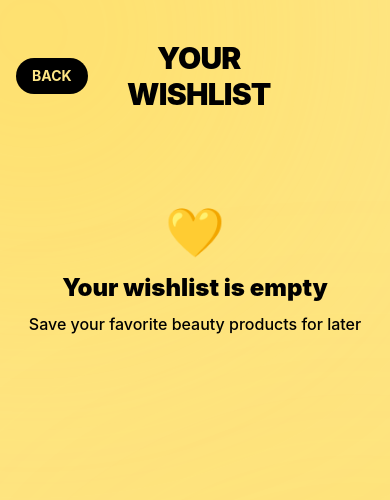
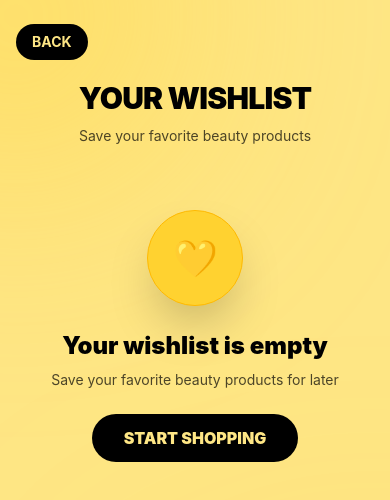
Before and after one commit to Elvis24-tech/Beautifier, a React (Vite) app: page /buyer/wishlist in a window 390 px wide. Shown: the top 500 px of the page. Built offline with nearby package versions, Linux system fonts and the light colour scheme.

Commit message:
Wishlist

```diff
--- a/src/pages/buyer/Wishlist.jsx
+++ b/src/pages/buyer/Wishlist.jsx
@@ -1,11 +1,13 @@
 import { useState } from "react";
 import { useShop } from "../../context/ShopContext";
-import { useNavigate } from "react-router-dom";
+import { useNavigate, Link } from "react-router-dom";
 
 function Wishlist() {
   const { wishlist, removeFromWishlist, addToCart } = useShop();
   const navigate = useNavigate();
+
   const [addedId, setAddedId] = useState(null);
+
   const handleAddToCart = (item) => {
     addToCart(item);
     setAddedId(item.id);
@@ -14,58 +16,74 @@ function Wishlist() {
   };
 
   return (
-    <div className="min-h-screen bg-amber-200 relative overflow-hidden px-4 md:px-12 py-10">
-      <div className="absolute -top-40 -left-40 w-96 h-96 bg-amber-300/60 blur-[160px] rounded-full"></div>
-      <div className="absolute -bottom-40 -right-40 w-96 h-96 bg-amber-400/40 blur-[180px] rounded-full"></div>
-      <div className="relative z-10 mb-10 flex items-center justify-between gap-4">
+    <div className="min-h-screen bg-amber-200 relative overflow-hidden px-4 sm:px-6 md:px-12 py-6 sm:py-10">
+      <div className="absolute -top-32 -left-32 sm:-top-40 sm:-left-40 w-72 h-72 sm:w-96 sm:h-96 bg-amber-300/60 blur-[130px] sm:blur-[160px] rounded-full"></div>
+      <div className="absolute -bottom-32 -right-32 sm:-bottom-40 sm:-right-40 w-72 h-72 sm:w-96 sm:h-96 bg-amber-400/40 blur-[150px] sm:blur-[180px] rounded-full"></div>
+      <div className="relative z-10 mb-8 sm:mb-10 flex flex-col sm:flex-row items-center justify-between gap-5">
+        <div className="w-full sm:w-auto flex justify-start">
           <button
             onClick={() => navigate(-1)}
             className="bg-black text-amber-200 px-4 py-2 rounded-full font-bold text-sm hover:scale-105 transition"
           >
             BACK
           </button>
-
-        <h1 className="text-3xl md:text-5xl font-black text-black uppercase tracking-tight text-center flex-1">
+        </div>
+        <div className="flex-1 text-center">
+          <h1 className="text-3xl sm:text-4xl md:text-5xl font-black text-black uppercase tracking-tight leading-tight">
             Your Wishlist
           </h1>
 
-        <div className="w-16 md:w-24" />
+          <p className="text-black/70 mt-2 text-sm sm:text-base">
+            Save your favorite beauty products
+          </p>
+        </div>
+        <div className="hidden sm:block w-20"></div>
       </div>
       {wishlist.length === 0 ? (
-        <div className="relative z-10 text-center mt-24">
-          <div className="text-5xl mb-4">💛</div>
-          <h2 className="text-2xl font-black text-black">
+        <div className="relative z-10 flex flex-col items-center justify-center text-center mt-16 sm:mt-24 px-4">
+          <div className="w-24 h-24 sm:w-28 sm:h-28 bg-amber-300 rounded-full flex items-center justify-center shadow-2xl text-4xl sm:text-5xl border border-amber-400">
+            💛
+          </div>
+
+          <h2 className="text-2xl sm:text-3xl font-black text-black mt-6">
             Your wishlist is empty
           </h2>
-          <p className="text-black mt-2 font-medium">
+
+          <p className="text-black/70 mt-2 text-sm sm:text-base max-w-md">
             Save your favorite beauty products for later
           </p>
 
+          <Link
+            to="/buyer/dashboard"
+            className="mt-6 bg-black text-amber-200 px-8 py-3 rounded-full font-black hover:scale-105 transition"
+          >
+            START SHOPPING
+          </Link>
         </div>
       ) : (
-        <div className="relative z-10 grid grid-cols-1 sm:grid-cols-2 lg:grid-cols-3 gap-6">
+        <div className="relative z-10 grid grid-cols-1 sm:grid-cols-2 xl:grid-cols-3 gap-5 sm:gap-6">
           {wishlist.map((item) => (
             <div
               key={item.id}
               className="bg-amber-300 border border-amber-400 rounded-3xl shadow-lg overflow-hidden hover:scale-[1.02] transition"
             >
-
               <img
                 src={item.image}
                 alt={item.name}
-                className="w-full h-40 object-cover"
+                className="w-full h-44 sm:h-48 object-cover"
               />
-              <div className="p-5">
-                <h2 className="font-black text-black uppercase truncate">
+              <div className="p-4 sm:p-5">
+                <h2 className="font-black text-black uppercase truncate text-sm sm:text-base">
                   {item.name}
                 </h2>
-                <p className="text-black font-extrabold text-lg mt-2">
+
+                <p className="text-black font-extrabold text-lg sm:text-xl mt-2">
                   Ksh {item.price}
                 </p>
-                <div className="flex gap-2 mt-5">
+                <div className="flex flex-col sm:flex-row gap-3 mt-5">
                   <button
                     onClick={() => handleAddToCart(item)}
-                    className={`flex-1 py-2 rounded-xl font-black text-sm transition ${
+                    className={`flex-1 py-2.5 rounded-xl font-black text-sm transition ${
                       addedId === item.id
                         ? "bg-black text-amber-200"
                         : "bg-amber-200 text-black hover:bg-amber-100"
@@ -73,15 +91,14 @@ function Wishlist() {
                   >
                     {addedId === item.id ? "ADDED ✓" : "ADD TO CART"}
                   </button>
+
                   <button
                     onClick={() => removeFromWishlist(item.id)}
-                    className="px-4 py-2 rounded-xl bg-black text-amber-200 text-sm font-bold hover:scale-105 transition"
+                    className="px-4 py-2.5 rounded-xl bg-black text-amber-200 text-sm font-bold hover:scale-105 transition"
                   >
                     REMOVE
                   </button>
-
                 </div>
-
               </div>
             </div>
           ))}
```
Lines whose indentation alone changed are shown as unchanged.
